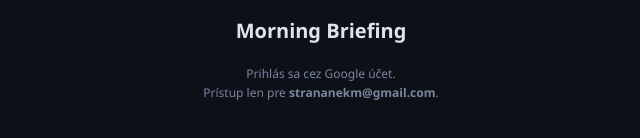
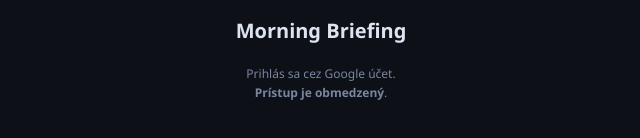
Before and after one commit to DarkMaster9452/morning-briefing, a website: page index.html in a window 1280 px wide. Shown: the part 354-492 px from the top of the page, 319-959 px from the left. Drawn offline with Linux system fonts and the light colour scheme.

Commit message:
fix: update login message to clarify access restrictions

```diff
--- a/index.html
+++ b/index.html
@@ -1142,7 +1142,7 @@
   <div id="login-screen">
     <div class="login-logo">🌅</div>
     <h1>Morning Briefing</h1>
-    <p>Prihlás sa cez Google účet.<br />Prístup len pre <strong>strananekm@gmail.com</strong>.</p>
+    <p>Prihlás sa cez Google účet.<br /> <strong>Prístup je obmedzený</strong>.</p>
     <div id="g-signin-btn"></div>
     <div id="access-denied" class="access-denied">⛔ Prístup zamietnutý.</div>
   </div>
```
